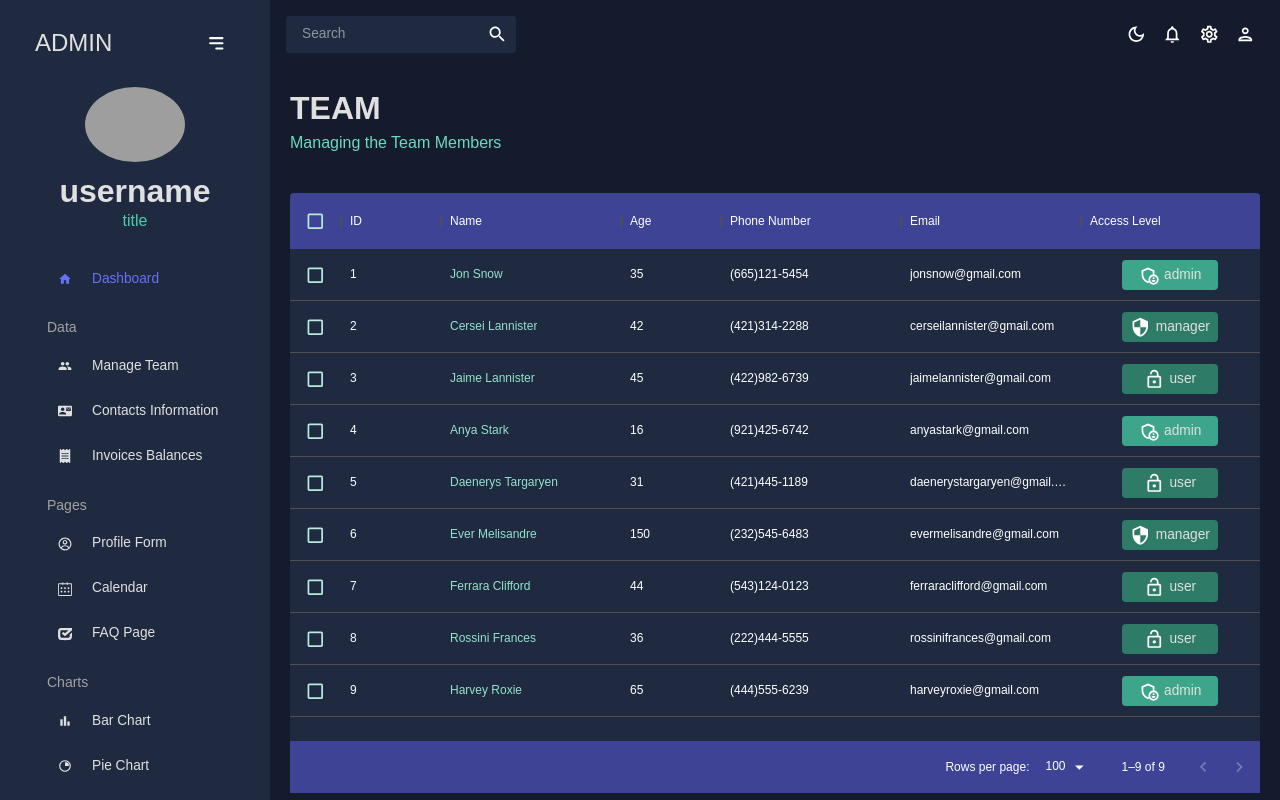
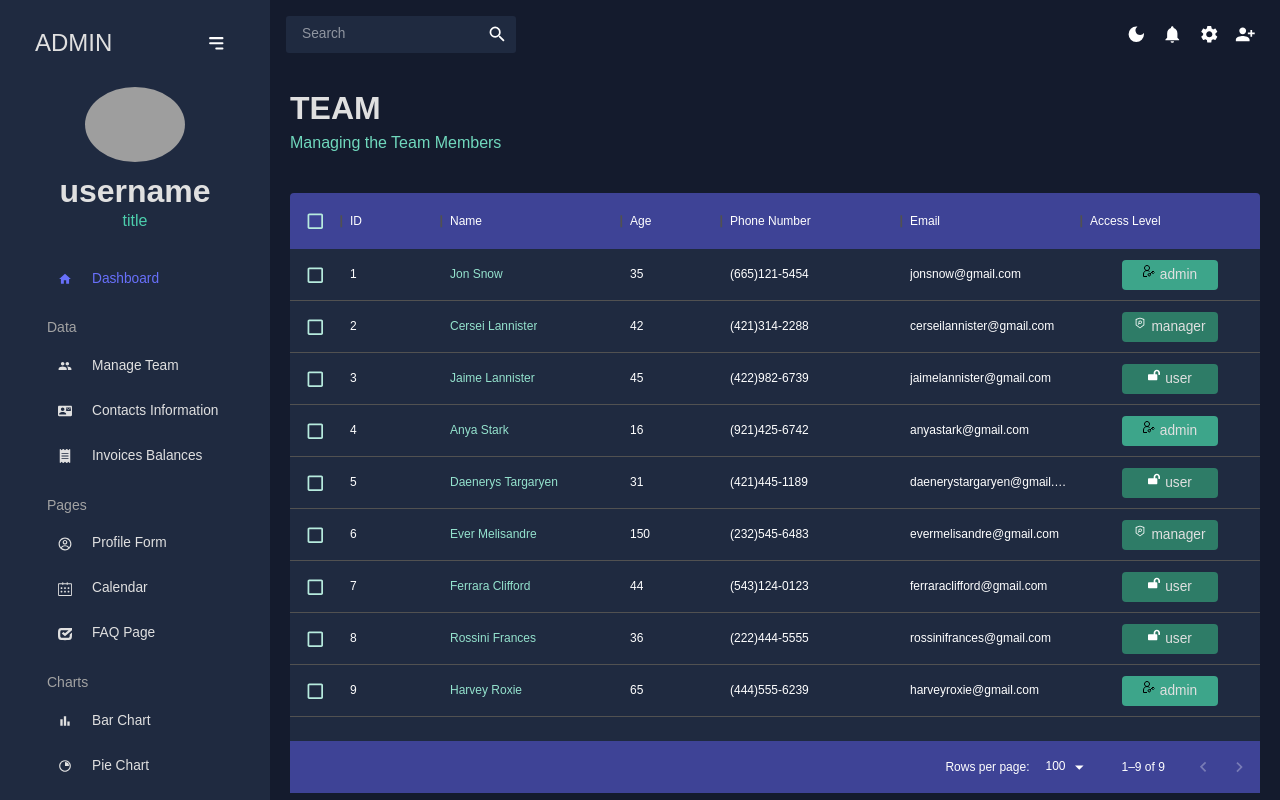
Before and after one commit to sandaji/rashel_agencies, a React (Create React App) app in the folder client/: page /team in a window 1280 px wide. Built offline with nearby package versions, Linux system fonts and the light colour scheme; grey boxes are pictures that could not be loaded.

Commit message:
dashboard

```diff
--- a/client/src/Dashboard/scenes/global/Topbar.jsx
+++ b/client/src/Dashboard/scenes/global/Topbar.jsx
@@ -2,12 +2,7 @@ import { Box, IconButton, useTheme } from "@mui/material";
 import { useContext } from "react";
 import { ColorModeContext, tokens } from "../../../theme";
 import InputBase from "@mui/material/InputBase";
-import LightModeOutlinedIcon from "@mui/icons-material/LightModeOutlined";
-import DarkModeOutlinedIcon from "@mui/icons-material/DarkModeOutlined";
-import NotificationsOutlinedIcon from "@mui/icons-material/NotificationsOutlined";
-import SettingsOutlinedIcon from "@mui/icons-material/SettingsOutlined";
-import PersonOutlinedIcon from "@mui/icons-material/PersonOutlined";
-import SearchIcon from "@mui/icons-material/Search";
+import {MdLightMode,MdDarkMode,MdNotifications,MdSettings,MdPersonAddAlt1,MdSearch} from "react-icons/md";
 
 const Topbar = () => {
   const theme = useTheme();
@@ -24,7 +19,7 @@ const Topbar = () => {
       >
         <InputBase sx={{ ml: 2, flex: 1 }} placeholder="Search" />
         <IconButton type="button" sx={{ p: 1 }}>
-          <SearchIcon />
+          <MdSearch />
         </IconButton>
       </Box>
 
@@ -32,19 +27,19 @@ const Topbar = () => {
       <Box display="flex">
         <IconButton onClick={colorMode.toggleColorMode}>
           {theme.palette.mode === "dark" ? (
-            <DarkModeOutlinedIcon />
+            <MdDarkMode />
           ) : (
-            <LightModeOutlinedIcon />
+            <MdLightMode />
           )}
         </IconButton>
         <IconButton>
-          <NotificationsOutlinedIcon />
+          <MdNotifications />
         </IconButton>
         <IconButton>
-          <SettingsOutlinedIcon />
+          <MdSettings />
         </IconButton>
         <IconButton>
-          <PersonOutlinedIcon />
+          <MdPersonAddAlt1 />
         </IconButton>
       </Box>
     </Box>
--- a/client/src/Dashboard/scenes/team/index.jsx
+++ b/client/src/Dashboard/scenes/team/index.jsx
@@ -2,9 +2,9 @@ import { Box, Typography, useTheme } from "@mui/material";
 import { DataGrid } from "@mui/x-data-grid";
 import { tokens } from "../../../theme";
 import { mockDataTeam } from "../../data/mockData";
-import AdminPanelSettingsOutlinedIcon from "@mui/icons-material/AdminPanelSettingsOutlined";
-import LockOpenOutlinedIcon from "@mui/icons-material/LockOpenOutlined";
-import SecurityOutlinedIcon from "@mui/icons-material/SecurityOutlined";
+import {GrUserAdmin} from "react-icons/gr";
+import {FaLockOpen} from "react-icons/fa";
+import {AiOutlineSecurityScan} from "react-icons/ai";
 import Header from "../../components/Header";
 
 const Team = () => {
@@ -56,9 +56,9 @@ const Team = () => {
             }
             borderRadius="4px"
           >
-            {access === "admin" && <AdminPanelSettingsOutlinedIcon />}
-            {access === "manager" && <SecurityOutlinedIcon />}
-            {access === "user" && <LockOpenOutlinedIcon />}
+            {access === "admin" && <GrUserAdmin />}
+            {access === "manager" && <AiOutlineSecurityScan />}
+            {access === "user" && <FaLockOpen />}
             <Typography color={colors.grey[100]} sx={{ ml: "5px" }}>
               {access}
             </Typography>
```
